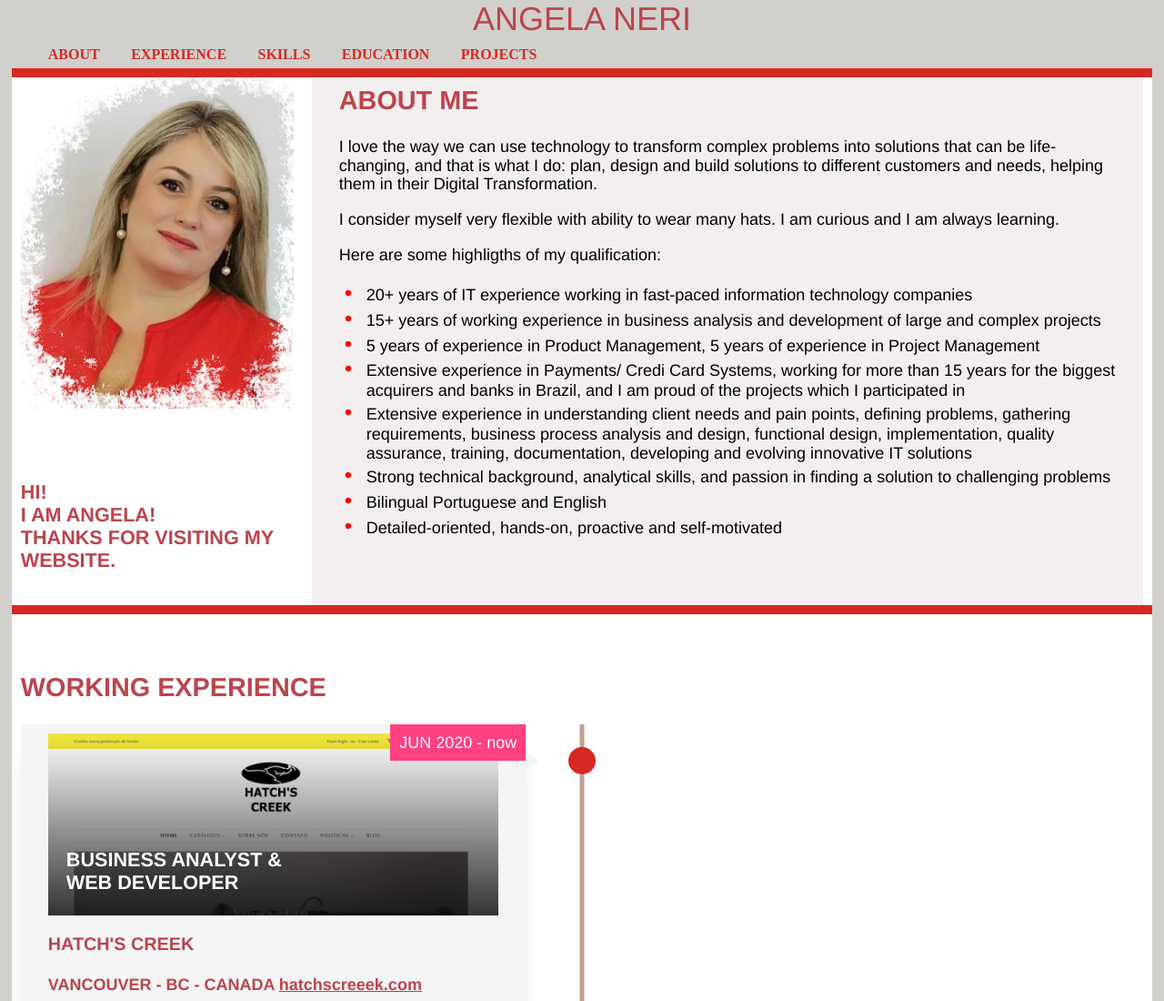
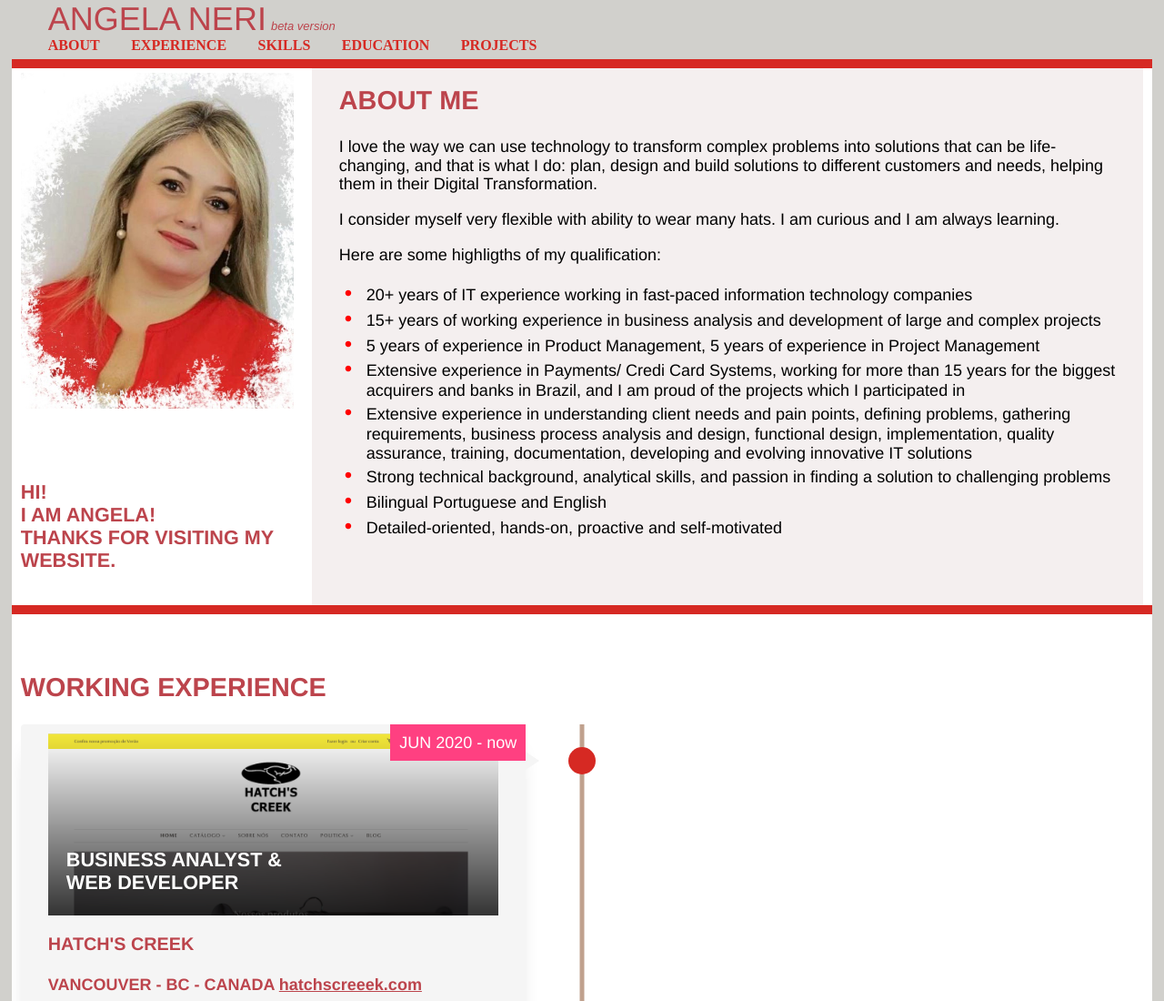
Before and after one commit to angelaneri68/-angelaneri68.github.io-resume, a plain HTML site: page index.html in a window 1280 px wide. Shown: the top 1100 px of the page at 91% size. Drawn offline with nearby package versions, Linux system fonts and the light colour scheme.

Commit message:
Beta information

```diff
--- a/css/style.css
+++ b/css/style.css
@@ -118,8 +118,9 @@ h1 {
 
 }
 .my-h1 {
-    margin-top: 0px;
-    margin-bottom: 0px;
+    padding-top: 0px;
+    padding-left: 40px;
+    display: inline;
 }
 
 
@@ -541,7 +542,12 @@ tr {
             color: #FABC88;
         }
 
-
+.beta {
+    display: inline;
+    font-size: small;
+    color:#bc444c;
+    font-style: italic;
+}
 .textinput {
      padding-right: 50px;
      display: inline;
--- a/index.html
+++ b/index.html
@@ -24,6 +24,7 @@
 <body>
   <div class="header">
     <h1 class ="my-h1">Angela Neri</h1>
+    <p class="beta">beta version</p>
       <header>
           <nav>
                 <div id="myNavbar">
```
Also changed, not shown: carta.html (+1 -0 lines), hc.html (+1 -0 lines), oc1.html (+1 -0 lines), oc2.html (+1 -0 lines), tivit1.html (+1 -0 lines), tivit2.html (+1 -0 lines), vk.html (+1 -0 lines).
